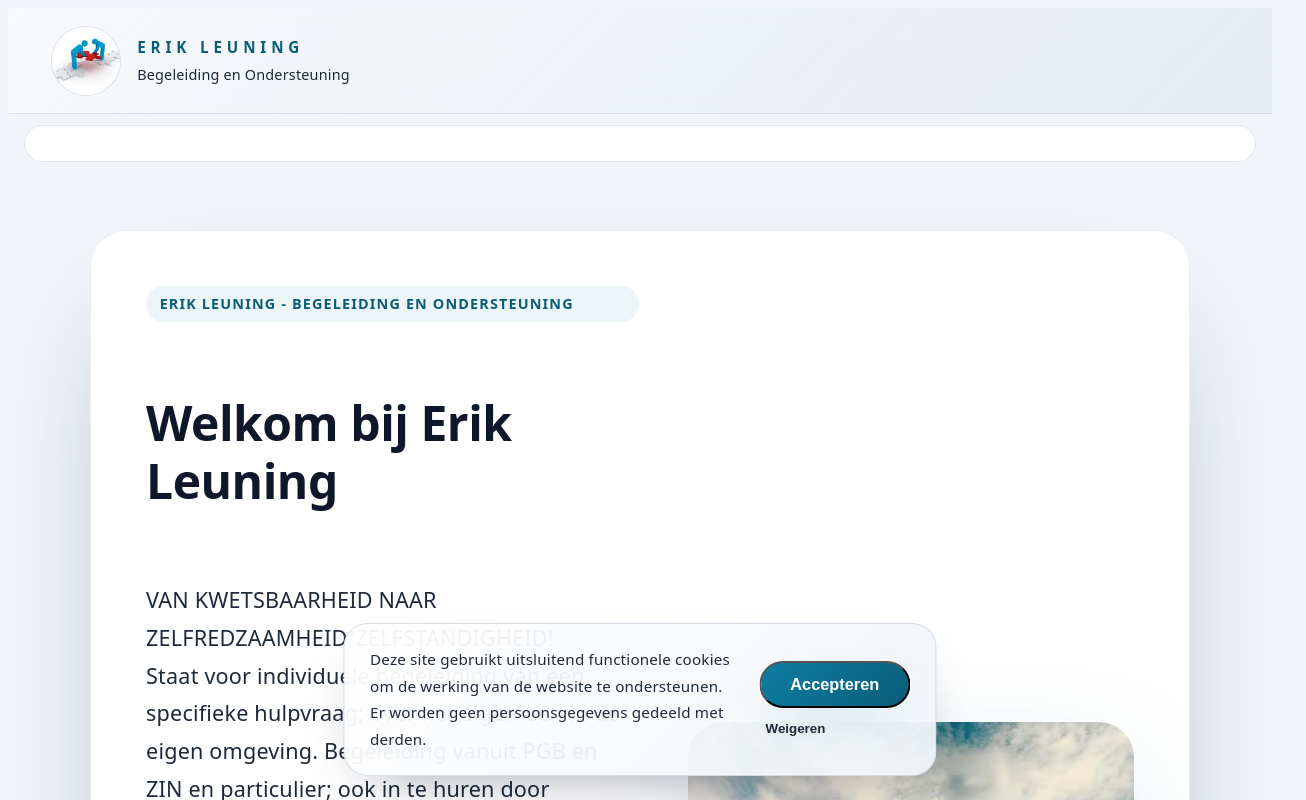
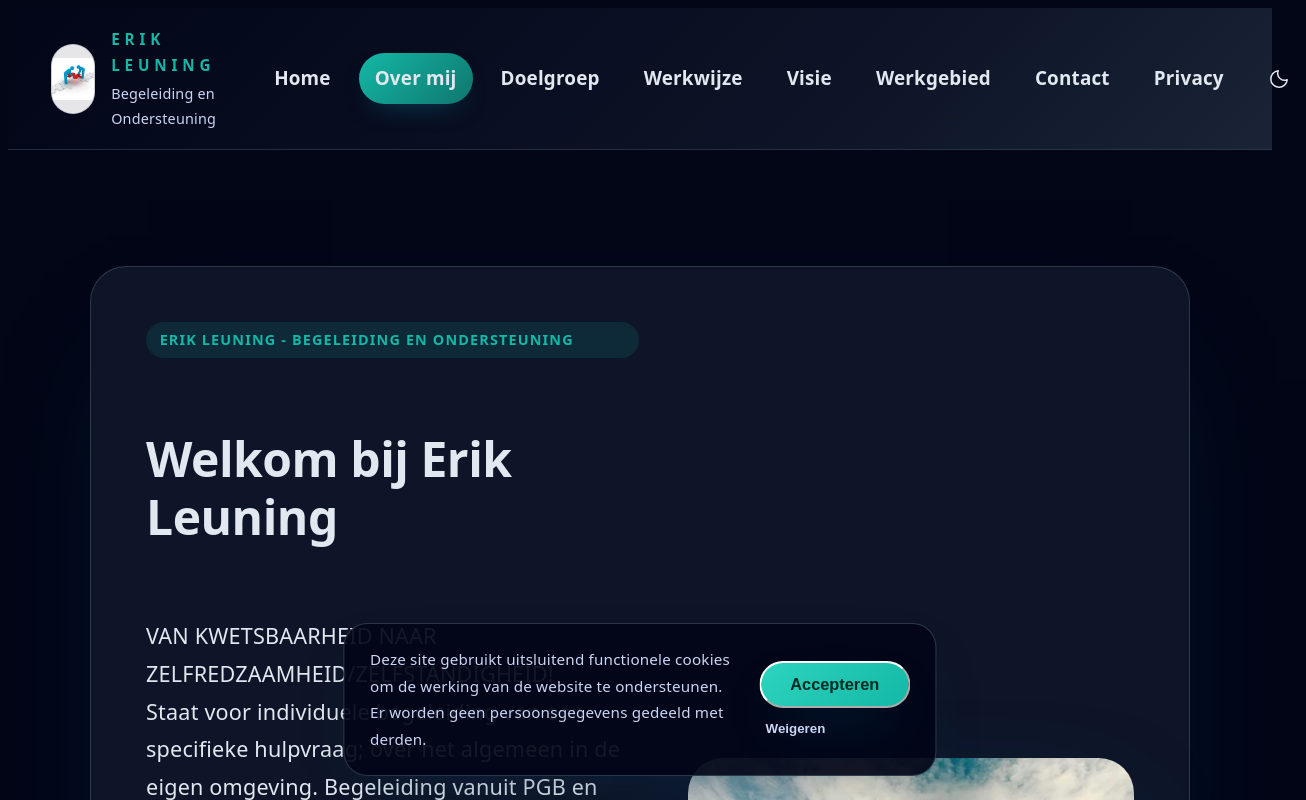
Before and after one commit to rps2305/erikleuning-codex, a plain HTML site: page index.html in a window 1280 px wide. Both pictures are taken after a click on the button "Thema wisselen". Shown: the top 800 px of the page, 1306 px wide, since content can reach past the window. Drawn offline with nearby package versions, Linux system fonts and the light colour scheme.

Commit message:
dark mode

```diff
--- a/index.html
+++ b/index.html
@@ -125,6 +125,16 @@
         font-size: 1rem;
         line-height: 1.5;
       }
+
+      .dark .hero {
+        background-color: var(--surface);
+        border-color: rgba(148, 163, 184, 0.25);
+        box-shadow: 0 55px 120px -60px rgba(8, 47, 73, 0.85);
+      }
+
+      .dark .hero__lede {
+        color: var(--text);
+      }
     </style>
     <link rel="preconnect" href="https://a.tile.openstreetmap.org" crossorigin />
     <link rel="preconnect" href="https://b.tile.openstreetmap.org" crossorigin />
@@ -141,7 +151,7 @@
     </script>
   </head>
   <body class="min-h-full bg-slate-50 text-slate-800 transition-colors dark:bg-slate-900 dark:text-slate-100">
-    <header data-x-data="siteHeader('home')" class="site-header">
+    <header x-data="siteHeader('home')" class="site-header">
   <a href="#inhoud" class="skip-link">Overslaan en naar de inhoud gaan</a>
   <div class="site-header__container">
     <a href="./" class="site-brand focus-ring">
@@ -160,55 +170,55 @@
       </span>
     </a>
     <nav class="primary-nav" aria-label="Hoofdmenu desktop">
-      <template data-x-for="item in navItems" data-x-bind:key="item.href">
+      <template x-for="item in navItems" x-bind:key="item.href">
         <a
-          data-x-bind:href="item.href"
+          x-bind:href="item.href"
           class="primary-nav__link focus-ring"
-          data-x-bind:aria-current="currentFor(item) ? 'page' : undefined"
-          data-x-text="item.label"
-          data-x-on:click="navigate($event, item)"></a>
+          x-bind:aria-current="currentFor(item) ? 'page' : undefined"
+          x-text="item.label"
+          x-on:click="navigate($event, item)"></a>
       </template>
       <button
         type="button"
         class="primary-nav__link focus-ring desktop-theme-toggle"
-        data-x-on:click="toggleTheme"
-        data-x-bind:aria-pressed="isDark"
+        x-on:click="toggleTheme"
+        x-bind:aria-pressed="isDark"
         aria-label="Thema wisselen">
-        <template data-x-if="!isDark">
+        <template x-if="!isDark">
           <svg width="22" height="22" viewBox="0 0 24 24" fill="none" stroke="currentColor" stroke-width="1.6" aria-hidden="true"><path stroke-linecap="round" stroke-linejoin="round" d="M12 3v2m0 14v2m9-9h-2M5 12H3m15.364-6.364l-1.414 1.414M7.05 16.95 5.636 18.364M18.364 18.364 16.95 16.95M7.05 7.05 5.636 5.636M16 12a4 4 0 11-8 0 4 4 0 018 0z"/></svg>
         </template>
-        <template data-x-if="isDark">
+        <template x-if="isDark">
           <svg width="22" height="22" viewBox="0 0 24 24" fill="none" stroke="currentColor" stroke-width="1.6" aria-hidden="true"><path stroke-linecap="round" stroke-linejoin="round" d="M21 12.79A9 9 0 1111.21 3 7.5 7.5 0 0021 12.79z"/></svg>
         </template>
       </button>
     </nav>
     <div class="header-actions">
-      <button type="button" class="mobile-toggle focus-ring" data-x-on:click="toggleTheme" data-x-bind:aria-pressed="isDark" aria-label="Thema wisselen">
-        <template data-x-if="!isDark">
+      <button type="button" class="mobile-toggle focus-ring" x-on:click="toggleTheme" x-bind:aria-pressed="isDark" aria-label="Thema wisselen">
+        <template x-if="!isDark">
           <svg width="22" height="22" viewBox="0 0 24 24" fill="none" stroke="currentColor" stroke-width="1.6" aria-hidden="true"><path stroke-linecap="round" stroke-linejoin="round" d="M12 3v2m0 14v2m9-9h-2M5 12H3m15.364-6.364l-1.414 1.414M7.05 16.95 5.636 18.364M18.364 18.364 16.95 16.95M7.05 7.05 5.636 5.636M16 12a4 4 0 11-8 0 4 4 0 018 0z"/></svg>
         </template>
-        <template data-x-if="isDark">
+        <template x-if="isDark">
           <svg width="22" height="22" viewBox="0 0 24 24" fill="none" stroke="currentColor" stroke-width="1.6" aria-hidden="true"><path stroke-linecap="round" stroke-linejoin="round" d="M21 12.79A9 9 0 1111.21 3 7.5 7.5 0 0021 12.79z"/></svg>
         </template>
       </button>
-      <button type="button" class="mobile-toggle focus-ring" data-x-on:click="toggleMenu" data-x-bind:aria-expanded="mobileOpen" aria-controls="hoofdmenu" aria-label="Hoofdmenu wisselen">
-        <template data-x-if="!mobileOpen">
+      <button type="button" class="mobile-toggle focus-ring" x-on:click="toggleMenu" x-bind:aria-expanded="mobileOpen" aria-controls="hoofdmenu" aria-label="Hoofdmenu wisselen">
+        <template x-if="!mobileOpen">
           <svg width="22" height="22" viewBox="0 0 24 24" fill="none" stroke="currentColor" stroke-width="1.6" aria-hidden="true"><path stroke-linecap="round" stroke-linejoin="round" d="M4 6h16M4 12h16M4 18h16"/></svg>
         </template>
-        <template data-x-if="mobileOpen">
+        <template x-if="mobileOpen">
           <svg width="22" height="22" viewBox="0 0 24 24" fill="none" stroke="currentColor" stroke-width="1.6" aria-hidden="true"><path stroke-linecap="round" stroke-linejoin="round" d="M6 6l12 12M18 6l-12 12"/></svg>
         </template>
       </button>
     </div>
   </div>
-  <div data-x-show="mobileOpen" data-x-transition.opacity.duration.200ms class="mobile-panel" id="hoofdmenu" role="dialog" data-x-on:keydown.window.escape.prevent="closeMenu" data-x-on:click.away="closeMenu" data-x-ref="mobilePanel" aria-label="Hoofdmenu mobiel">
-    <template data-x-for="item in navItems" data-x-bind:key="item.href">
+  <div x-show="mobileOpen" x-transition.opacity.duration.200ms class="mobile-panel" id="hoofdmenu" role="dialog" x-on:keydown.window.escape.prevent="closeMenu" x-on:click.away="closeMenu" x-ref="mobilePanel" aria-label="Hoofdmenu mobiel">
+    <template x-for="item in navItems" x-bind:key="item.href">
       <a
-        data-x-bind:href="item.href"
+        x-bind:href="item.href"
         class="focus-ring"
-        data-x-bind:aria-current="currentFor(item) ? 'page' : undefined"
-        data-x-text="item.label"
-        data-x-on:click="navigate($event, item)"></a>
+        x-bind:aria-current="currentFor(item) ? 'page' : undefined"
+        x-text="item.label"
+        x-on:click="navigate($event, item)"></a>
     </template>
   </div>
 </header>
@@ -558,12 +568,12 @@
   </div>
 </footer>
 
-<div data-x-data="cookieBanner()" data-x-cloak data-x-show="open" data-x-transition.opacity.duration.200ms class="cookie-banner" role="dialog" aria-live="polite" aria-label="Cookie melding" aria-describedby="cookie-banner-description">
+<div x-data="cookieBanner()" x-cloak x-show="open" x-transition.opacity.duration.200ms class="cookie-banner" role="dialog" aria-live="polite" aria-label="Cookie melding" aria-describedby="cookie-banner-description">
   <div class="cookie-banner__inner">
     <p id="cookie-banner-description">Deze site gebruikt uitsluitend functionele cookies om de werking van de website te ondersteunen. Er worden geen persoonsgegevens gedeeld met derden.</p>
     <div class="cookie-actions">
-      <button type="button" class="btn" data-x-on:click="accept">Accepteren</button>
-      <button type="button" class="cookie-decline focus-ring" data-x-on:click="decline">Weigeren</button>
+      <button type="button" class="btn" x-on:click="accept">Accepteren</button>
+      <button type="button" class="cookie-decline focus-ring" x-on:click="decline">Weigeren</button>
     </div>
   </div>
 </div>
```
